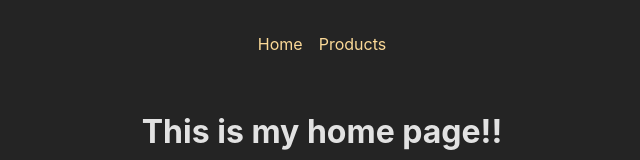
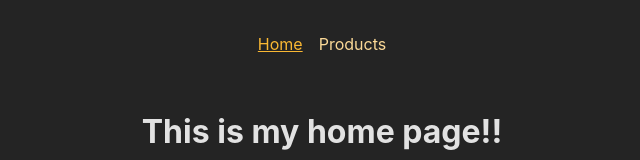
Before and after one commit to AaradhyaGitHub/React-Unit---4, a React (Create React App) app in the folder React - SPA/: page / in a window 1280 px wide. Shown: the top 160 px of the page, without its empty margins (318-958 px from the left). Built offline with nearby package versions, Linux system fonts and the light colour scheme.

Commit message:
Conditional active Navhighlight

```diff
--- a/React - SPA/src/components/MainNavigation.js
+++ b/React - SPA/src/components/MainNavigation.js
@@ -1,15 +1,38 @@
-import { Link } from "react-router-dom";
-import classes from './MainNavigation.module.css'
+import { NavLink } from "react-router-dom";
+import classes from "./MainNavigation.module.css";
+//NavLink can be a replacement for Link
+//NavLink takes a className prop
+//  which takes
+//            --> a function parameter
+//  which takes
+//            --> an object parameter
+//  which takes
+//            --> an isActive parameter
 export default function MainNavigation() {
   return (
     <header className={classes.header}>
       <nav>
-        <ul className = {classes.list}>
+        <ul className={classes.list}>
           <li>
-            <Link to="/">Home</Link>
+            <NavLink
+              to="/"
+              className={({ isActive }) =>
+                isActive ? classes.active : undefined
+              }
+              end
+            >
+              Home
+            </NavLink>
           </li>
           <li>
-            <Link to="/products">Products</Link>
+            <NavLink
+              to="/products"
+              className={({ isActive }) =>
+                isActive ? classes.active : undefined
+              }
+            >
+              Products
+            </NavLink>
           </li>
         </ul>
       </nav>
--- a/React - SPA/src/components/MainNavigation.module.css
+++ b/React - SPA/src/components/MainNavigation.module.css
@@ -21,3 +21,9 @@
   color: var(--color-primary-800);
   text-decoration: underline;
 }
+
+.list a:hover,
+.list a.active {
+  color: var(--color-primary-800);
+  text-decoration: underline;
+}
```
Lines whose indentation alone changed are shown as unchanged.
